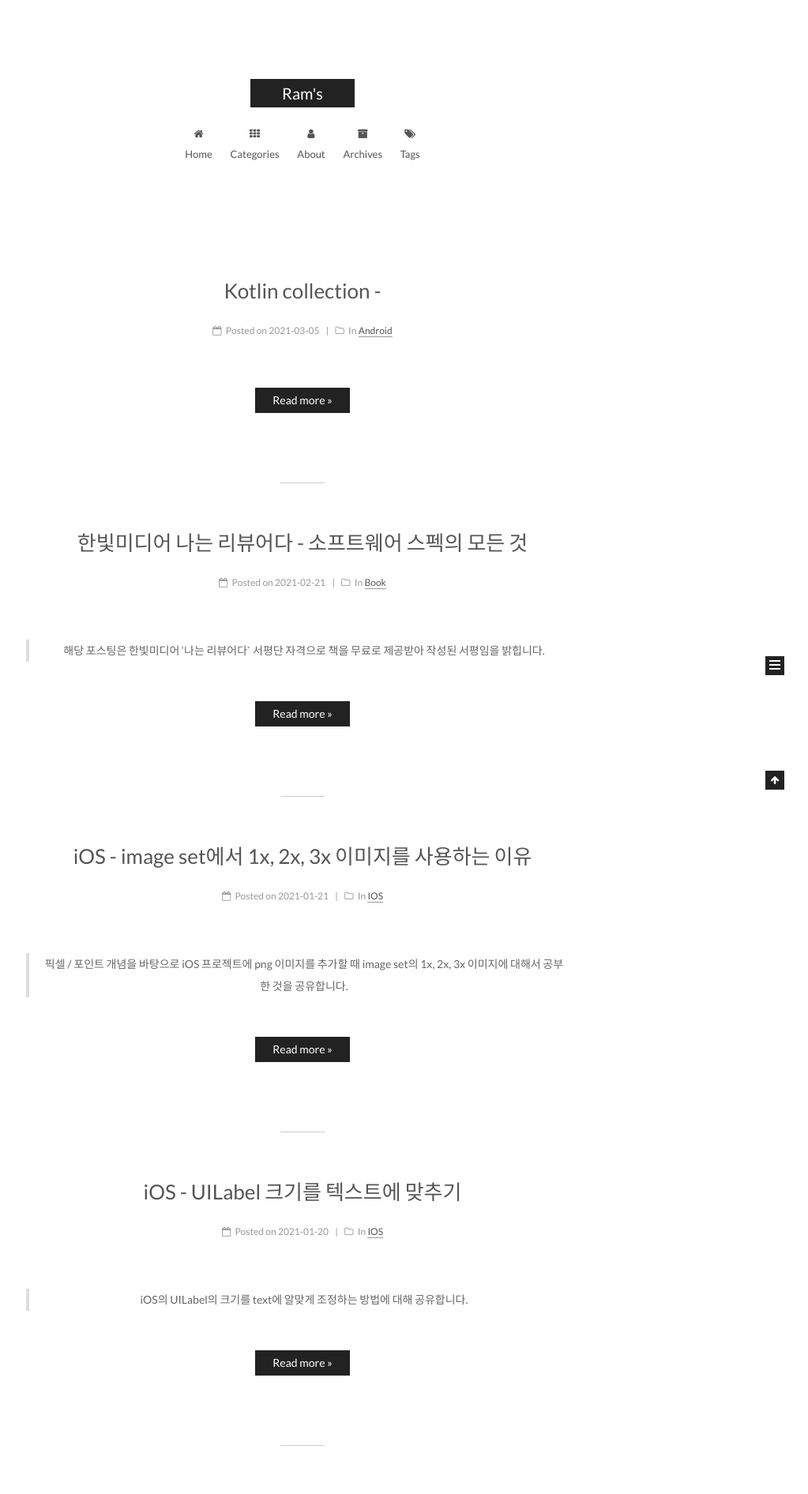
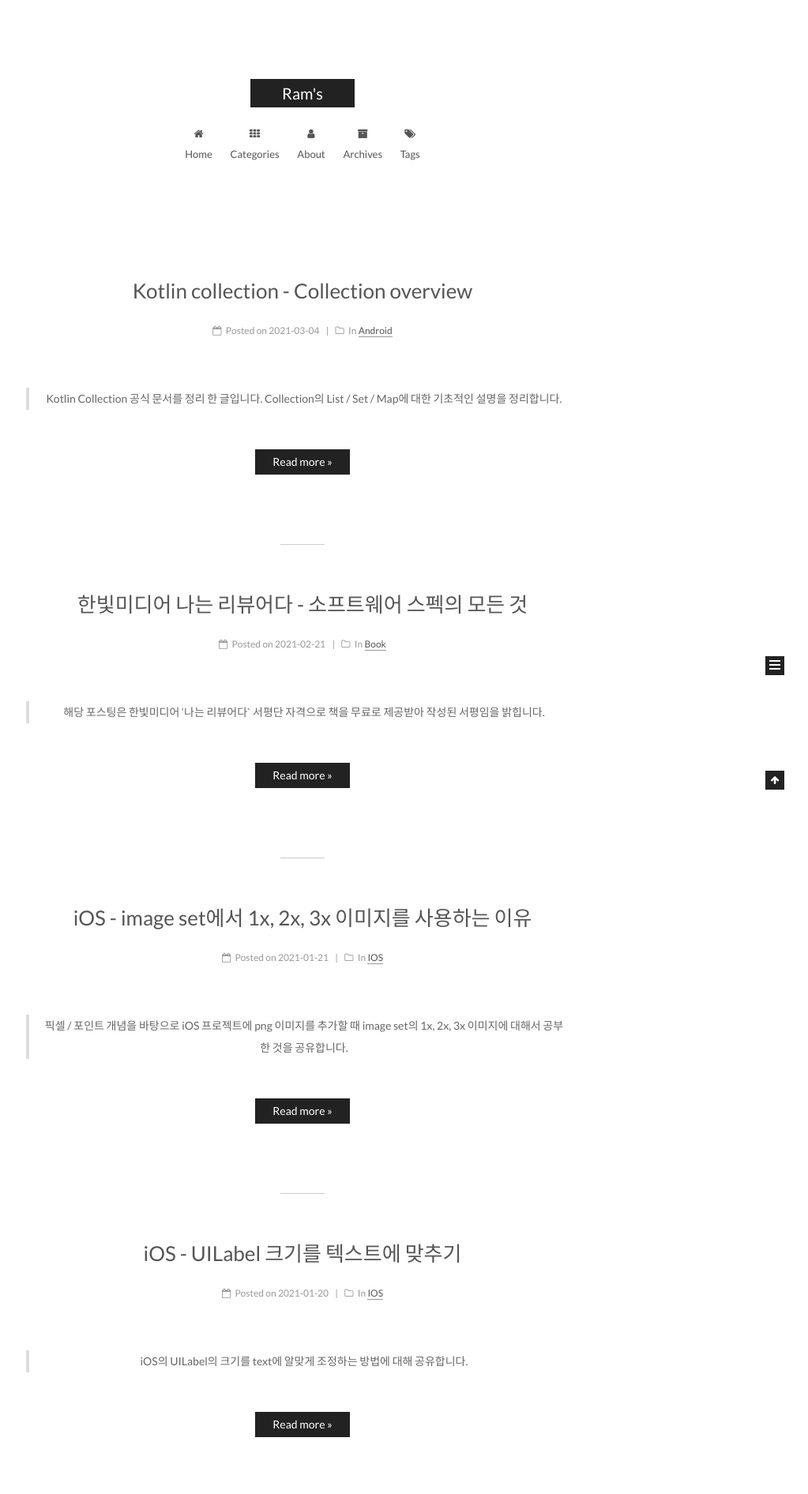
Before and after one commit to kangraemin/kangraemin.github.io, a Jekyll site: the page built from index.html, in a window 1280 px wide. Shown: the top 1892 px of the page at 79% size, without its empty margins (257-1280 px from the left). Built offline with Jekyll 4.4.1, drawn with Linux system fonts in a browser that asks for light colours; the list of posts is cut into pages by our own code.

Commit message:
Fix collection overview posts properly

```diff
--- a/_posts/2021-03-04-kotlin-collection.md
+++ b/_posts/2021-03-04-kotlin-collection.md
@@ -1,6 +1,6 @@
 ---
-title: Kotlin collection -
-date: 2021-03-05
+title: Kotlin collection - Collection overview
+date: 2021-03-04
 categories:
  - Android
 tags:
@@ -8,7 +8,7 @@ tags:
  - Collection
 ---
 
->
+> Kotlin Collection 공식 문서를 정리 한 글입니다. Collection의 List / Set / Map에 대한 기초적인 설명을 정리합니다.
 
 <!-- more -->
 
```
